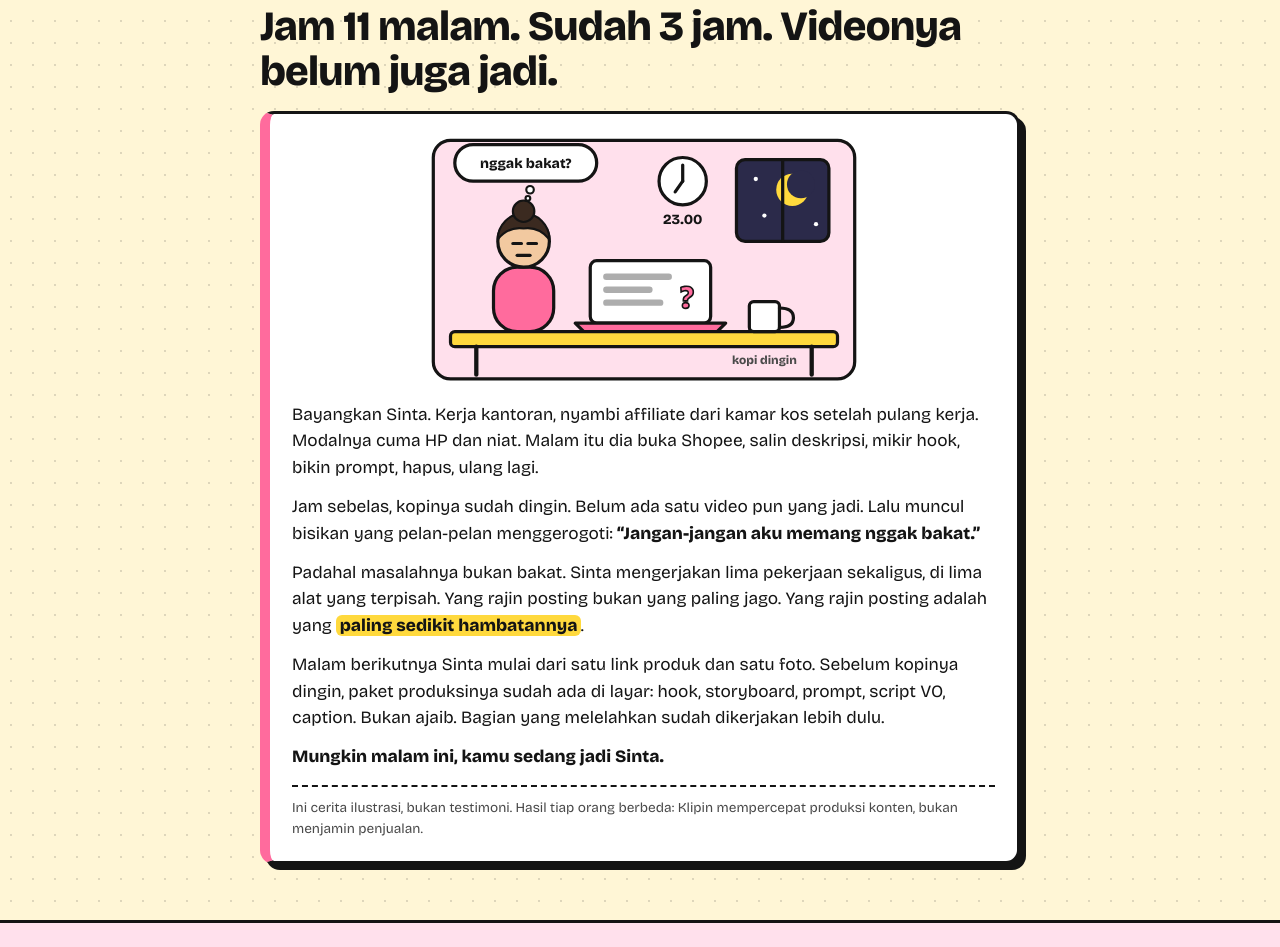
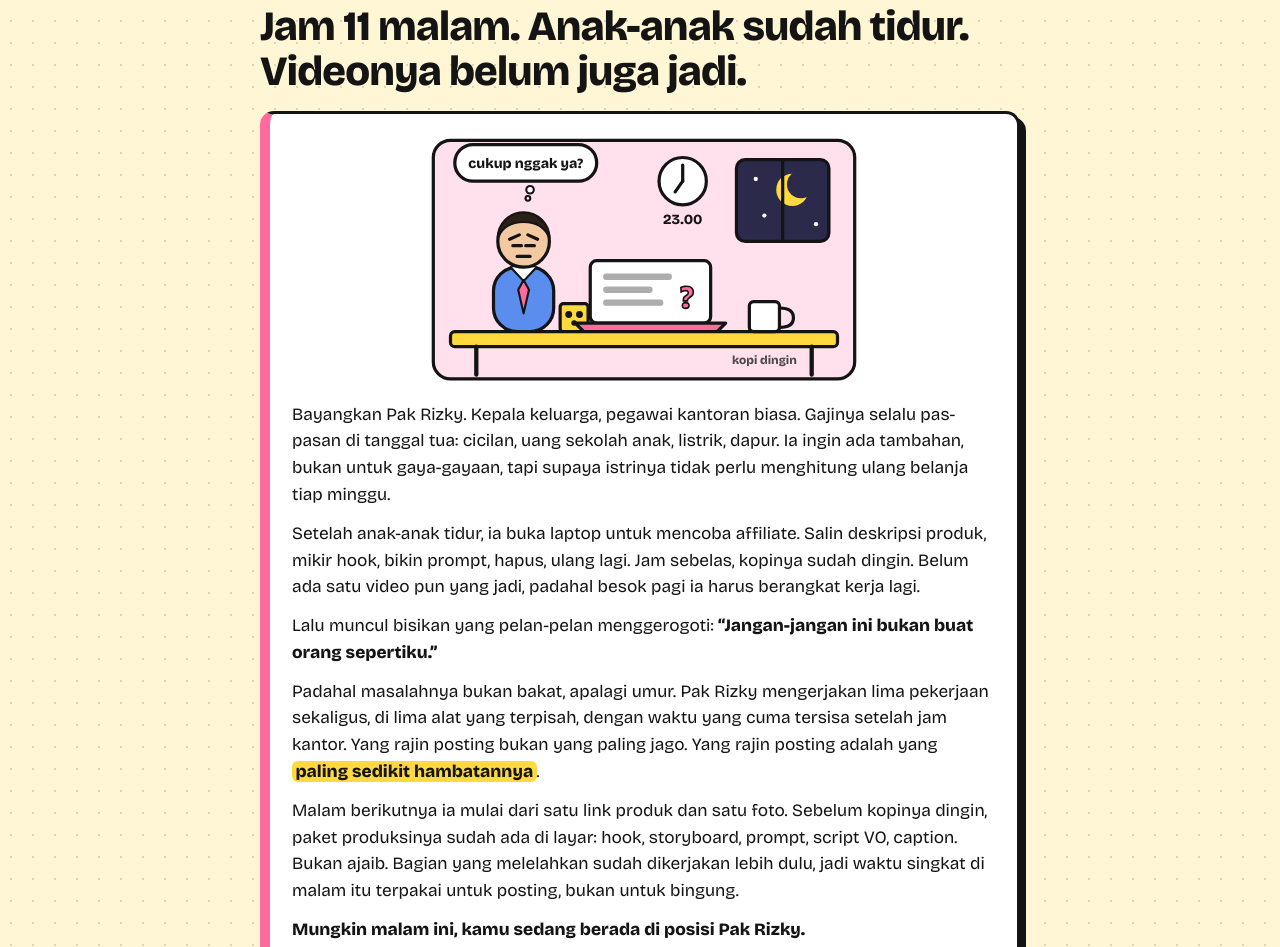
Before and after one commit to detrastudios/klipinlandingpages, a plain HTML site: page index.html in a window 1280 px wide. Shown: the part 980-1927 px from the top of the page. Drawn offline with nearby package versions, Linux system fonts and the light colour scheme.

Commit message:
Add files via upload

```diff
--- a/index.html
+++ b/index.html
@@ -158,9 +158,9 @@ footer{padding:30px 0 100px;text-align:center;color:var(--mut);font-size:.9rem}
 </div>
 
 <section><div class="wrap"><div class="story">
-<h2>Jam 11 malam. Sudah 3 jam. Videonya belum juga jadi.</h2>
+<h2>Jam 11 malam. Anak-anak sudah tidur. Videonya belum juga jadi.</h2>
 <div class="box">
-<svg class="ill" xmlns="http://www.w3.org/2000/svg" viewBox="0 0 400 230" role="img" aria-label="Ilustrasi: Sinta begadang jam 11 malam di depan laptop, kopinya sudah dingin dan ia ragu pada dirinya sendiri">
+<svg class="ill" xmlns="http://www.w3.org/2000/svg" viewBox="0 0 400 230" role="img" aria-label="Ilustrasi: Pak Rizky, pegawai kantoran dan kepala keluarga, begadang jam 11 malam di depan laptop dengan foto keluarga di meja dan kopi yang sudah dingin">
 <rect x="4" y="4" width="392" height="222" rx="16" fill="var(--soft)" stroke="var(--ink)" stroke-width="3" stroke-linejoin="round" stroke-linecap="round"/>
 <rect x="286" y="22" width="86" height="76" rx="8" fill="#2b2a4a" stroke="var(--ink)" stroke-width="3" stroke-linejoin="round" stroke-linecap="round"/>
 <circle cx="338" cy="50" r="15" fill="#FFD93D"/><circle cx="346" cy="45" r="13" fill="#2b2a4a"/>
@@ -169,13 +169,14 @@ footer{padding:30px 0 100px;text-align:center;color:var(--mut);font-size:.9rem}
 <circle cx="236" cy="42" r="22" fill="var(--card)" stroke="var(--ink)" stroke-width="3" stroke-linejoin="round" stroke-linecap="round"/>
 <line x1="236" y1="42" x2="236" y2="27" stroke="var(--ink)" stroke-width="3" stroke-linejoin="round" stroke-linecap="round"/><line x1="236" y1="42" x2="229" y2="52" stroke="var(--ink)" stroke-width="3" stroke-linejoin="round" stroke-linecap="round"/>
 <text x="236" y="82" text-anchor="middle" font-size="13" font-weight="800" fill="var(--ink)">23.00</text>
-<rect x="60" y="122" width="56" height="60" rx="22" fill="#FF6B9D" stroke="var(--ink)" stroke-width="3" stroke-linejoin="round" stroke-linecap="round"/>
+<rect x="60" y="122" width="56" height="60" rx="22" fill="#5B8DEF" stroke="var(--ink)" stroke-width="3" stroke-linejoin="round" stroke-linecap="round"/>
+<path d="M76 122l12 13 12-13" fill="#ffffff" stroke="var(--ink)" stroke-width="2" stroke-linejoin="round" stroke-linecap="round"/><path d="M88 134l-5 9 5 22 5-22z" fill="#FF6B9D" stroke="var(--ink)" stroke-width="2" stroke-linejoin="round" stroke-linecap="round"/>
 <circle cx="88" cy="98" r="24" fill="#f2c9a0" stroke="var(--ink)" stroke-width="3" stroke-linejoin="round" stroke-linecap="round"/>
-<path d="M64 96a24 24 0 0 1 48 0q-10-12-24-10q-14-2-24 10z" fill="#3b2a20" stroke="var(--ink)" stroke-width="2" stroke-linejoin="round" stroke-linecap="round"/>
-<circle cx="88" cy="70" r="10" fill="#3b2a20" stroke="var(--ink)" stroke-width="2" stroke-linejoin="round" stroke-linecap="round"/>
-<path d="M78 100h8M92 100h8" stroke="var(--ink)" stroke-width="3" stroke-linejoin="round" stroke-linecap="round"/><path d="M82 111h12" stroke="var(--ink)" stroke-width="3" stroke-linejoin="round" stroke-linecap="round"/>
+<path d="M64 95a24 24 0 0 1 48 0q-6-15-24-15q-18 0-24 15z" fill="#2a2018" stroke="var(--ink)" stroke-width="2" stroke-linejoin="round" stroke-linecap="round"/>
+<path d="M75 96l9-4M101 96l-9-4" stroke="var(--ink)" stroke-width="3" stroke-linejoin="round" stroke-linecap="round"/><path d="M78 102h8M90 102h8" stroke="var(--ink)" stroke-width="3" stroke-linejoin="round" stroke-linecap="round"/><path d="M82 112h12" stroke="var(--ink)" stroke-width="3" stroke-linejoin="round" stroke-linecap="round"/>
+<rect x="122" y="156" width="26" height="26" rx="3" fill="#FFD93D" stroke="var(--ink)" stroke-width="3" stroke-linejoin="round" stroke-linecap="round"/><circle cx="130" cy="166" r="3.2" fill="#141414"/><circle cx="140" cy="166" r="3.2" fill="#141414"/><circle cx="135" cy="174" r="2.6" fill="#141414"/>
 <rect x="24" y="8" width="132" height="34" rx="17" fill="var(--card)" stroke="var(--ink)" stroke-width="3" stroke-linejoin="round" stroke-linecap="round"/>
-<text x="90" y="30" text-anchor="middle" font-size="13" font-weight="800" fill="var(--ink)">nggak bakat?</text>
+<text x="90" y="30" text-anchor="middle" font-size="13" font-weight="800" fill="var(--ink)">cukup nggak ya?</text>
 <circle cx="94" cy="50" r="3.5" fill="var(--card)" stroke="var(--ink)" stroke-width="2" stroke-linejoin="round" stroke-linecap="round"/><circle cx="92" cy="58" r="2.2" fill="var(--card)" stroke="var(--ink)" stroke-width="2" stroke-linejoin="round" stroke-linecap="round"/>
 <rect x="150" y="116" width="112" height="58" rx="6" fill="var(--card)" stroke="var(--ink)" stroke-width="3" stroke-linejoin="round" stroke-linecap="round"/>
 <rect x="162" y="128" width="64" height="6" rx="3" fill="var(--ink)" opacity=".35"/><rect x="162" y="140" width="46" height="6" rx="3" fill="var(--ink)" opacity=".35"/><rect x="162" y="152" width="56" height="6" rx="3" fill="var(--ink)" opacity=".35"/>
@@ -187,11 +188,12 @@ footer{padding:30px 0 100px;text-align:center;color:var(--mut);font-size:.9rem}
 <path d="M326 160q13 0 13 9t-13 9" fill="none" stroke="var(--ink)" stroke-width="3" stroke-linejoin="round" stroke-linecap="round"/>
 <text x="312" y="212" text-anchor="middle" font-size="11" font-weight="700" fill="var(--mut)">kopi dingin</text>
 </svg>
-<p>Bayangkan Sinta. Kerja kantoran, nyambi affiliate dari kamar kos setelah pulang kerja. Modalnya cuma HP dan niat. Malam itu dia buka Shopee, salin deskripsi, mikir hook, bikin prompt, hapus, ulang lagi.</p>
-<p>Jam sebelas, kopinya sudah dingin. Belum ada satu video pun yang jadi. Lalu muncul bisikan yang pelan-pelan menggerogoti: <strong>“Jangan-jangan aku memang nggak bakat.”</strong></p>
-<p>Padahal masalahnya bukan bakat. Sinta mengerjakan lima pekerjaan sekaligus, di lima alat yang terpisah. Yang rajin posting bukan yang paling jago. Yang rajin posting adalah yang <span class="hl">paling sedikit hambatannya</span>.</p>
-<p>Malam berikutnya Sinta mulai dari satu link produk dan satu foto. Sebelum kopinya dingin, paket produksinya sudah ada di layar: hook, storyboard, prompt, script VO, caption. Bukan ajaib. Bagian yang melelahkan sudah dikerjakan lebih dulu.</p>
-<p><strong>Mungkin malam ini, kamu sedang jadi Sinta.</strong></p>
+<p>Bayangkan Pak Rizky. Kepala keluarga, pegawai kantoran biasa. Gajinya selalu pas-pasan di tanggal tua: cicilan, uang sekolah anak, listrik, dapur. Ia ingin ada tambahan, bukan untuk gaya-gayaan, tapi supaya istrinya tidak perlu menghitung ulang belanja tiap minggu.</p>
+<p>Setelah anak-anak tidur, ia buka laptop untuk mencoba affiliate. Salin deskripsi produk, mikir hook, bikin prompt, hapus, ulang lagi. Jam sebelas, kopinya sudah dingin. Belum ada satu video pun yang jadi, padahal besok pagi ia harus berangkat kerja lagi.</p>
+<p>Lalu muncul bisikan yang pelan-pelan menggerogoti: <strong>“Jangan-jangan ini bukan buat orang sepertiku.”</strong></p>
+<p>Padahal masalahnya bukan bakat, apalagi umur. Pak Rizky mengerjakan lima pekerjaan sekaligus, di lima alat yang terpisah, dengan waktu yang cuma tersisa setelah jam kantor. Yang rajin posting bukan yang paling jago. Yang rajin posting adalah yang <span class="hl">paling sedikit hambatannya</span>.</p>
+<p>Malam berikutnya ia mulai dari satu link produk dan satu foto. Sebelum kopinya dingin, paket produksinya sudah ada di layar: hook, storyboard, prompt, script VO, caption. Bukan ajaib. Bagian yang melelahkan sudah dikerjakan lebih dulu, jadi waktu singkat di malam itu terpakai untuk posting, bukan untuk bingung.</p>
+<p><strong>Mungkin malam ini, kamu sedang berada di posisi Pak Rizky.</strong></p>
 <p class="disc">Ini cerita ilustrasi, bukan testimoni. Hasil tiap orang berbeda: Klipin mempercepat produksi konten, bukan menjamin penjualan.</p>
 </div>
 </div></div></section>
```
